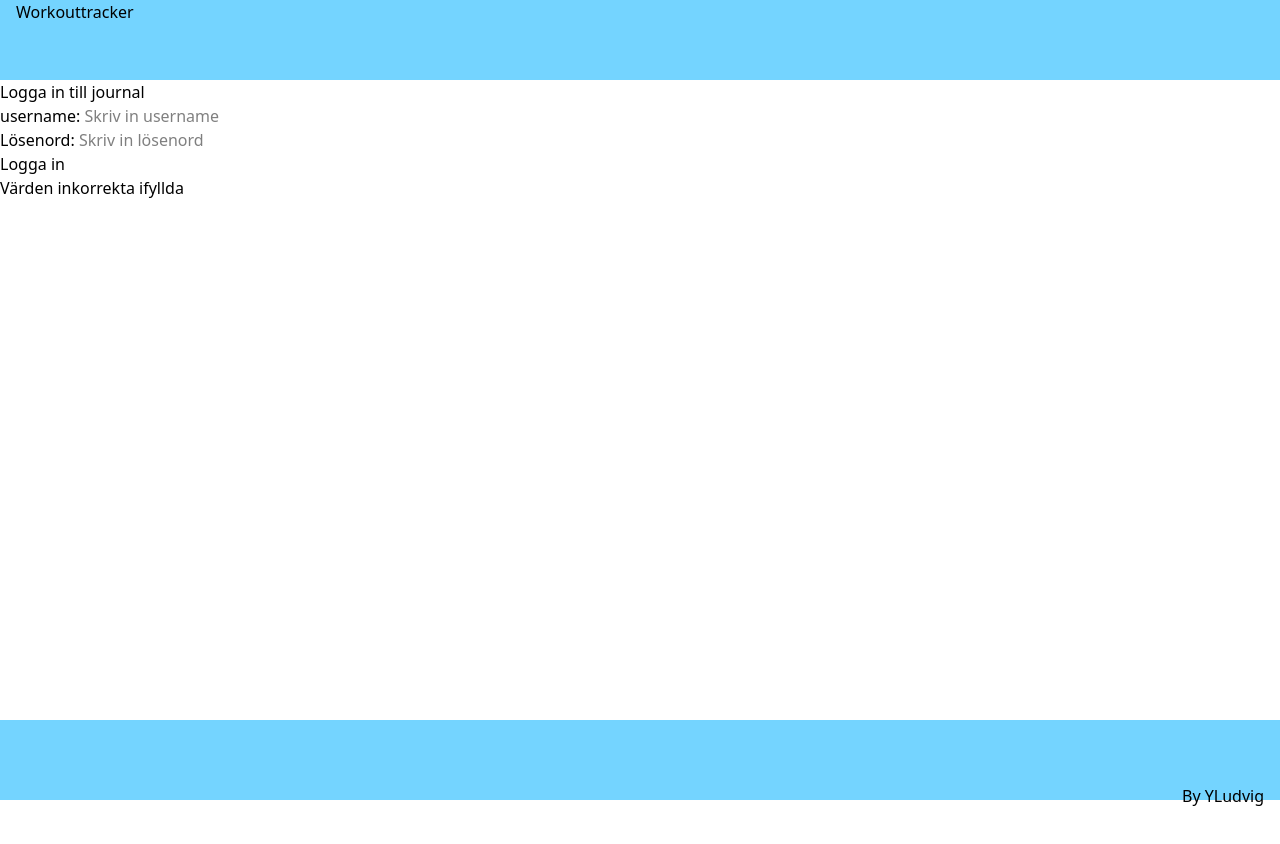
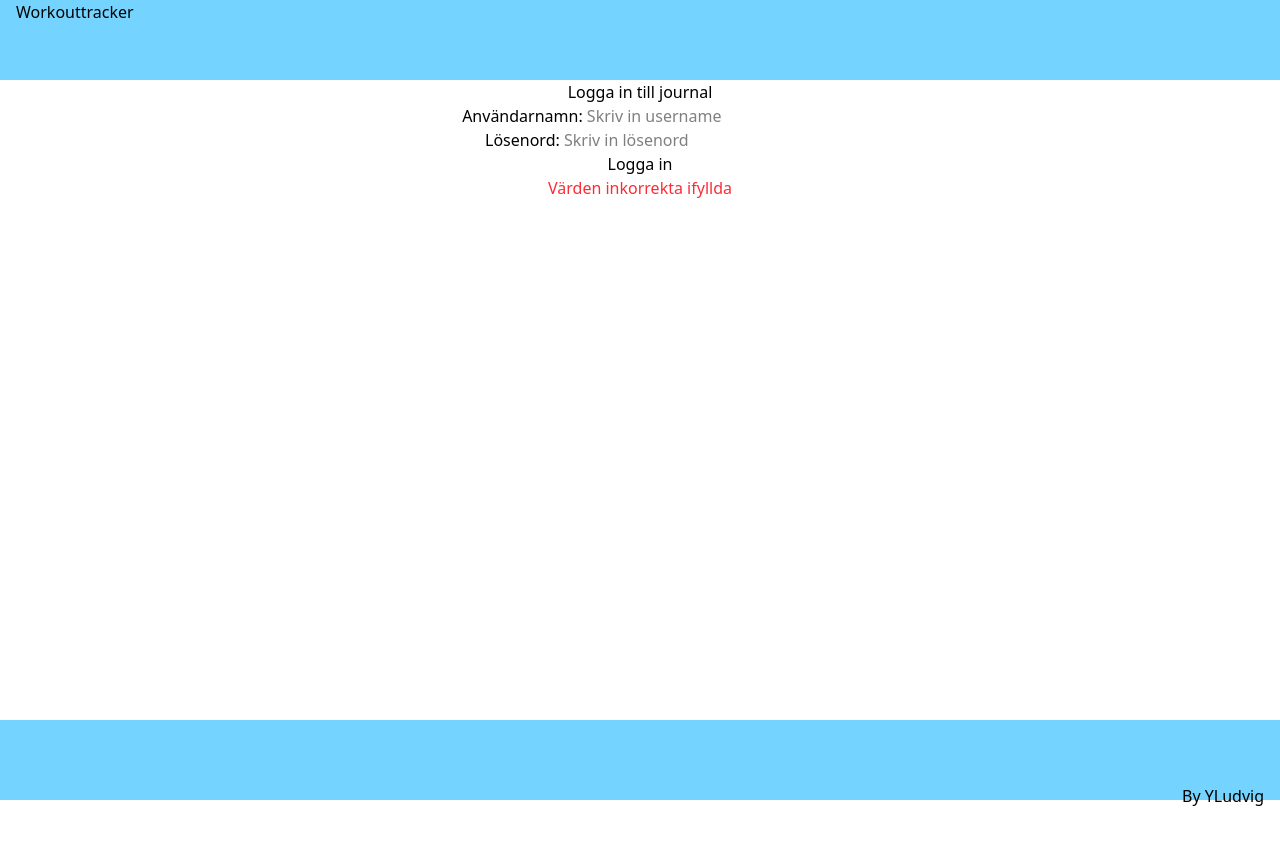
Before and after one commit to YLudvig/workouttrackerfrontend, an Angular app: page /login in a window 1280 px wide. Both pictures are taken after a click on the button "Logga in". Shown: the top 844 px of the page. Before the commit the page ends 800 px from the top, so only its background shows below. Built offline with nearby package versions, Linux system fonts and the light colour scheme.

Commit message:
förbättrad styling lite

```diff
--- a/src/app/app.html
+++ b/src/app/app.html
@@ -1,6 +1,6 @@
 <app-header></app-header>
 
-<div class="pt-20 pb-20">
+<div class="pt-[10vh] pb-[10vh]">
   <router-outlet></router-outlet>
 </div>
 
--- a/src/app/loginpage/loginpage.html
+++ b/src/app/loginpage/loginpage.html
@@ -1,7 +1,7 @@
-<div class="loginSiteDiv">
+<div class="text-center h-screen">
   <h2>Logga in till journal</h2>
   <div>
-    <label for="username"> username: </label>
+    <label for="username"> Användarnamn: </label>
     <input #username type="username" placeholder="Skriv in username" required />
   </div>
 
@@ -18,12 +18,12 @@
 
   <!-- Felmeddelande ifall värden ej är korrekt ifyllda -->
   @if (valuesNotFilled) {
-  <p class="errorMsg">Värden inkorrekta ifyllda</p>
+  <p class="text-red-500">Värden inkorrekta ifyllda</p>
   }
 
   <!-- Felmeddelande ifall inloggning ej godkänns av backenden -->
   @if (wrongInfo) {
-    <p class="errorMsg">Inkorrekt inloggningsinformation</p>
+    <p class="text-red-500">Inkorrekt inloggningsinformation</p>
   }
 
 </div>
```
